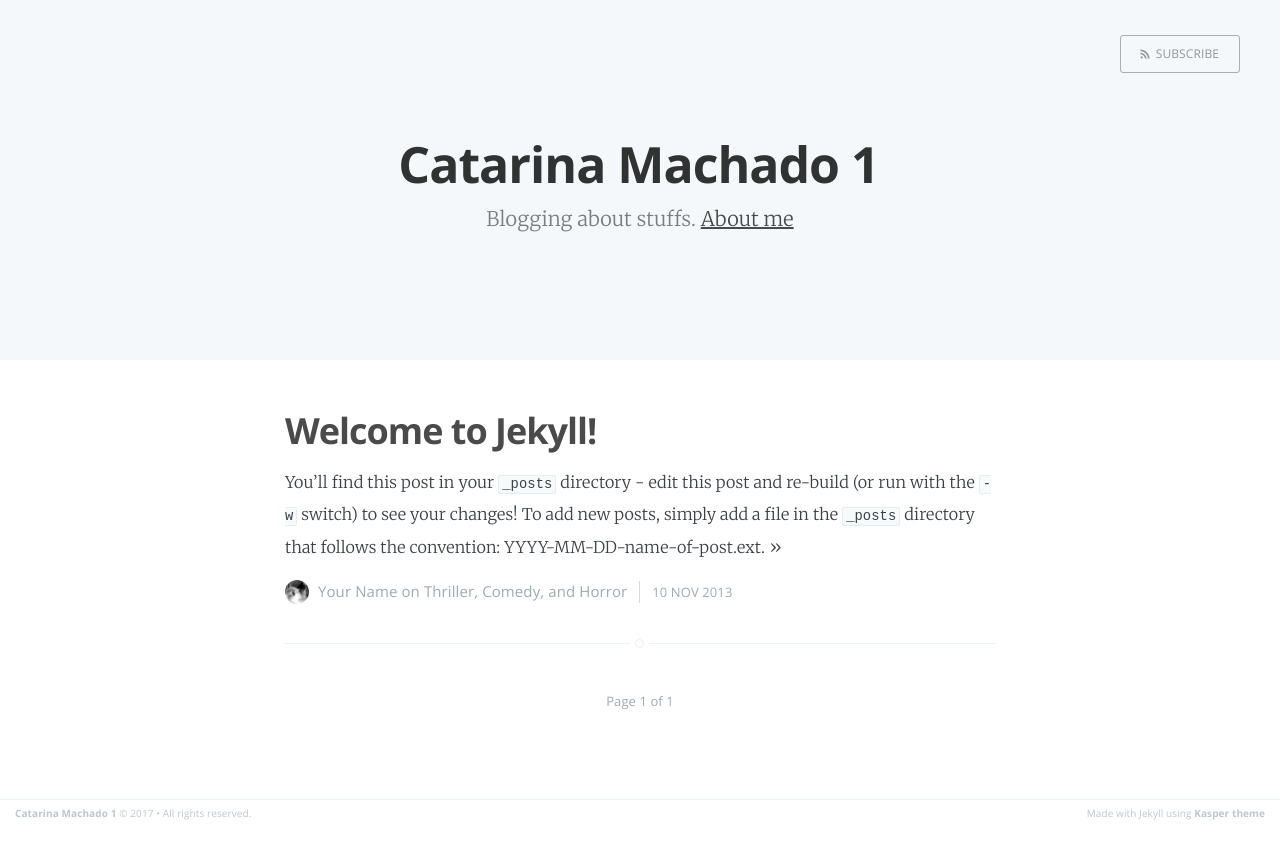
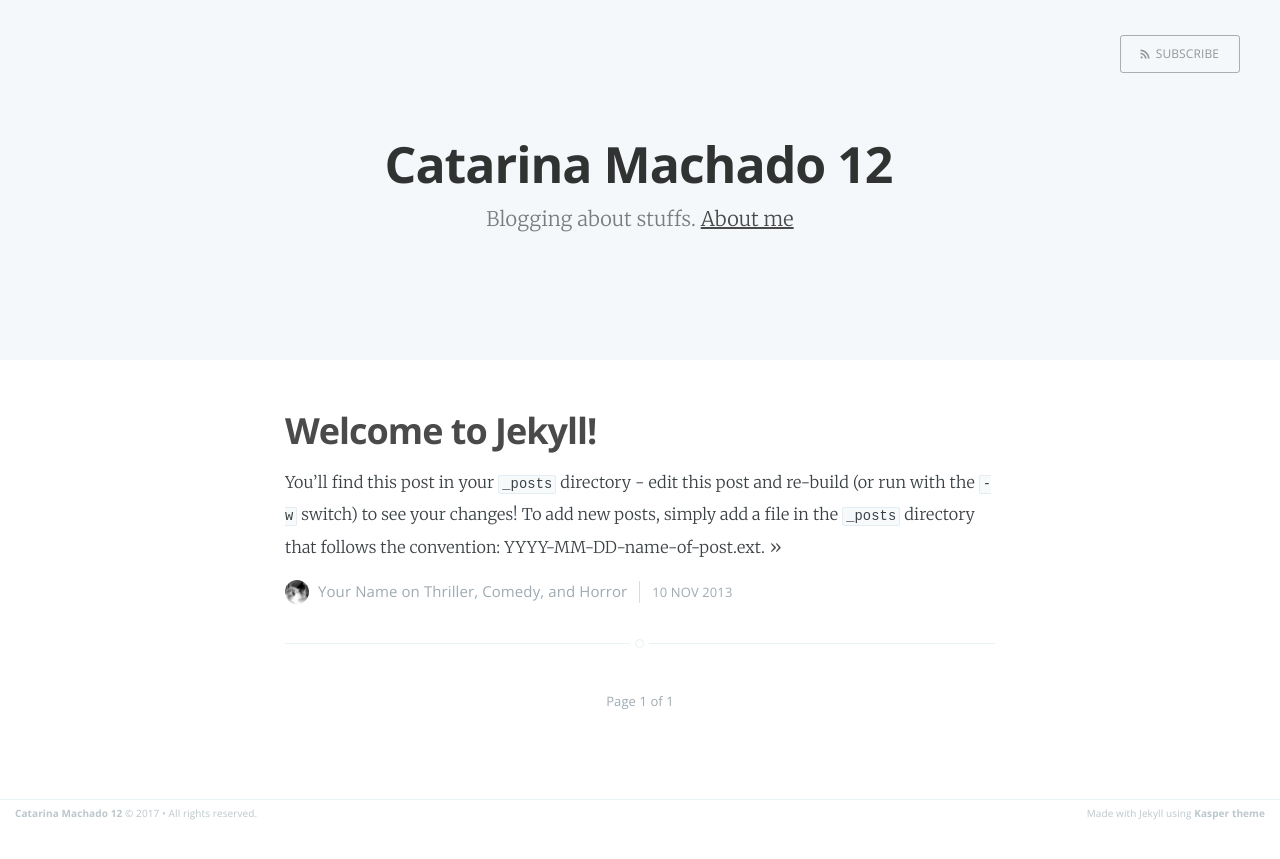
Before and after one commit to catarinamachado/catarinamachado-old-page, a Jekyll site: the page built from index.html, in a window 1280 px wide. Shown: the top 859 px of the page. Built offline with Jekyll 4.4.1, drawn with Linux system fonts in a browser that asks for light colours; the list of posts is cut into pages by our own code.

Commit message:
alteracoes

```diff
--- a/_config.yml
+++ b/_config.yml
@@ -1,4 +1,4 @@
-name: Catarina Machado 1
+name: Catarina Machado 12
 description: Blogging about stuffs
 meta_description: "Your New Jekyll Site, Blogging about stuffs"
 
```
